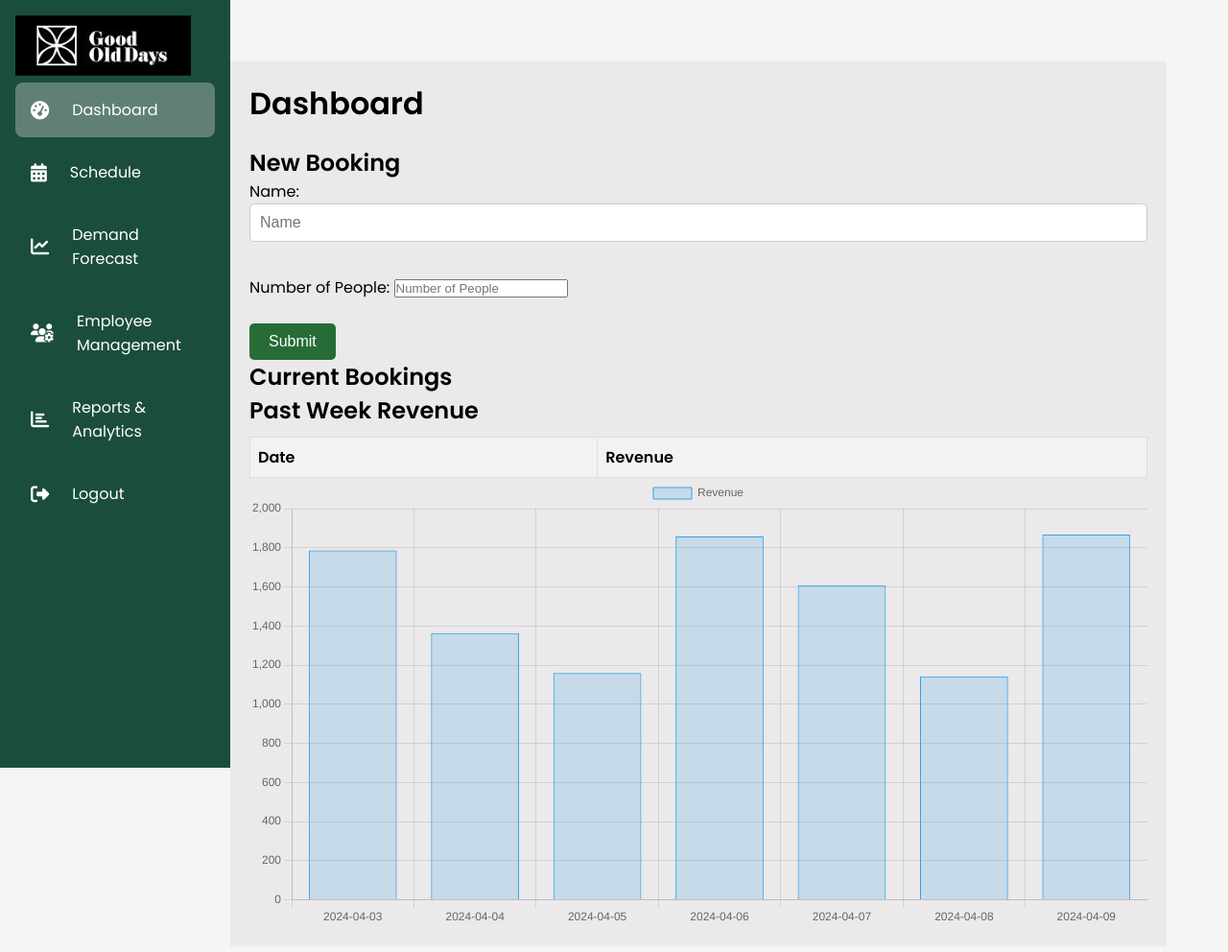
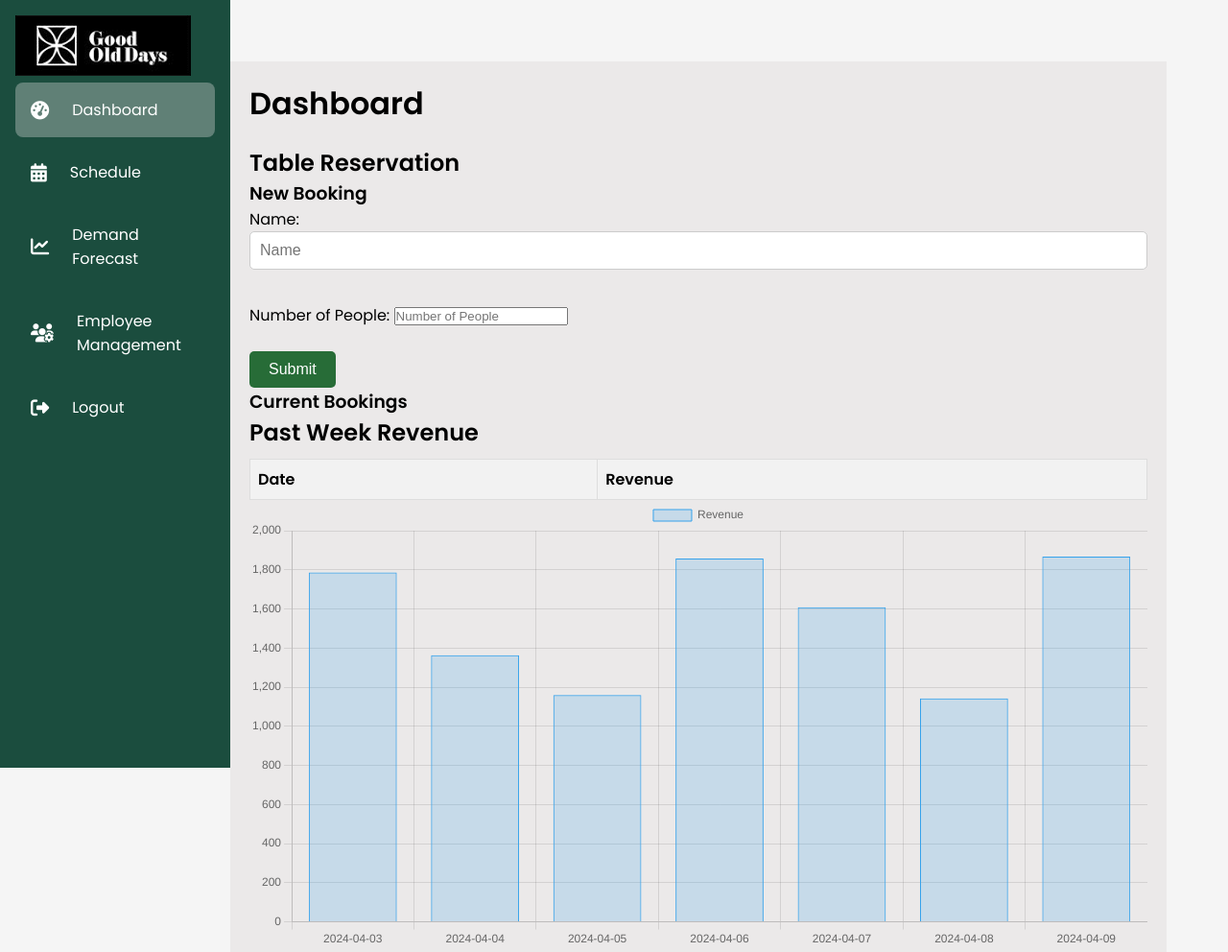
Before and after one commit to bcc2023/ShiftWell-Restaurant-Dashboard, a website: page Frontend/public/employeeChart.html in a window 1280 px wide. Shown: the whole page at 96% size. Drawn offline with nearby package versions, Linux system fonts and the light colour scheme; a script that the page names is missing.

Commit message:
added subtutle in dashboard

```diff
--- a/Frontend/public/employeeChart.html
+++ b/Frontend/public/employeeChart.html
@@ -67,12 +67,7 @@
                     <span>Employee Management</span>
                 </a>
             </li>
-            <li>
-                <a href="/backendData/reportsAnalytics">
-                    <i class="fas fa-chart-bar"></i>
-                    <span>Reports & Analytics</span>
-                </a>
-            </li>
+
             <li class="logout">
                 <a href="/logout">
                     <i class="fas fa-sign-out-alt"></i>
@@ -88,7 +83,8 @@
         </div>
 
         <div class="booking-section">
-            <h2>New Booking</h2>
+            <h2>Table Reservation</h2>
+            <h3>New Booking</h3>
             <div id="bookingForm" class="form-container">
                 <label for="nameInput">Name:</label>
                 <input type="text" id="nameInput" placeholder="Name"><br><br>
@@ -99,7 +95,7 @@
         </div>
 
         <div id="currentBookings" class="bookings-container">
-            <h2>Current Bookings</h2>
+            <h3>Current Bookings</h3>
             <ul id="bookingList">
                 <!-- Current bookings will be inserted here -->
             </ul>
```
